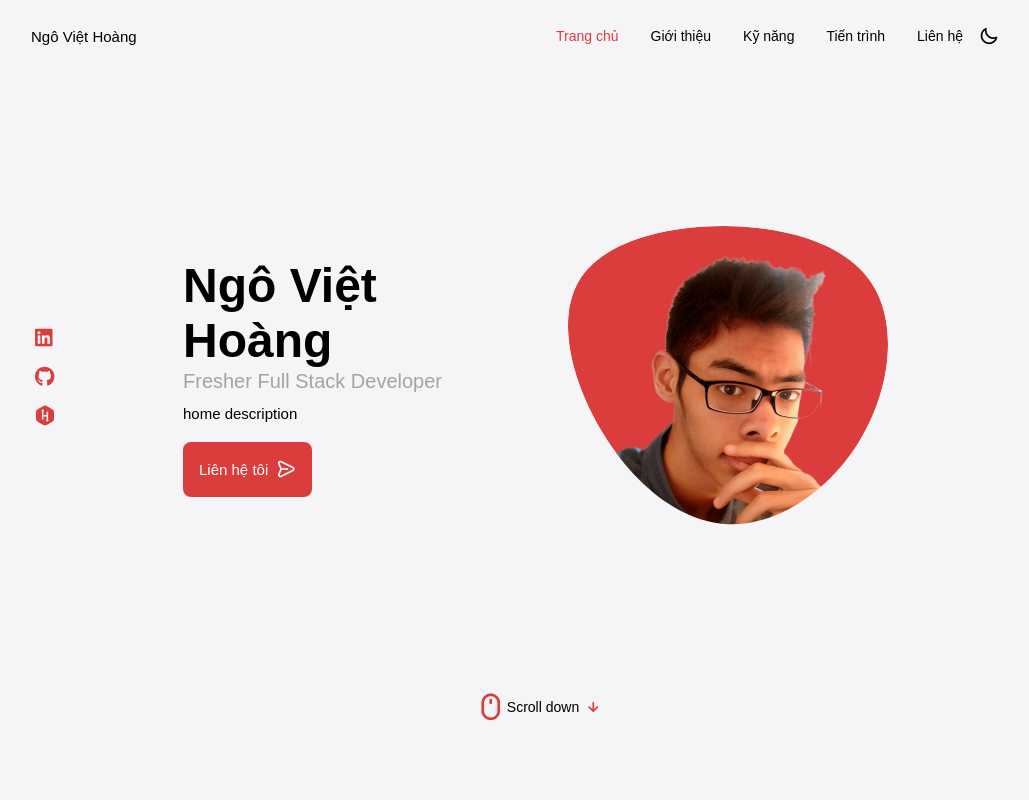
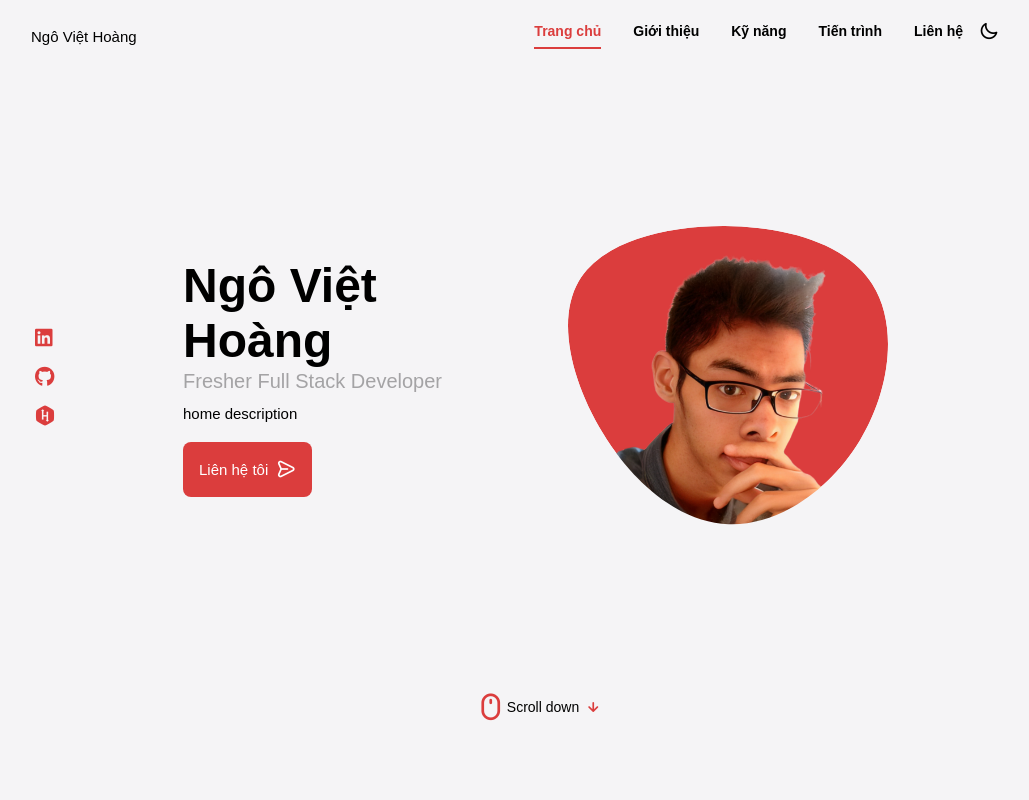
Before and after one commit to VietHoang319/MyPortfolio-ReactJS, a React (Create React App) app: page / in a window 1280 px wide. Shown: the top 800 px of the page, without its empty margins (125-1154 px from the left). Built offline with nearby package versions, Linux system fonts and the light colour scheme.

Commit message:
update css

```diff
--- a/src/assets/style/App.scss
+++ b/src/assets/style/App.scss
@@ -16,7 +16,7 @@ body {
 
 .dark-theme {
   --text-color: #fff;
-  --body-color: #000000;
+  --body-color: #282828;
   --scroll-bar-color: hsl(1, 12%, 48%);
   --scroll-thumb-color: hsl(1, 12%, 36%);
 }
--- a/src/layout/header/Header.scss
+++ b/src/layout/header/Header.scss
@@ -1,6 +1,6 @@
 .header {
   background-color: var(--body-color);
-  bottom: 0;
+  bottom: -1px;
   left: 0;
   position: fixed;
   width: 100%;
@@ -52,7 +52,7 @@
         margin-right: 1rem;
 
         @media screen and (min-width: 768px) {
-          margin: 0;
+          margin: 0 0 calc(0.5rem + 2px);
         }
 
         &:hover {
@@ -108,7 +108,13 @@
           display: flex;
           flex-direction: column;
           font-size: var(--small-font-size);
-          font-weight: var(--font-medium);
+          font-weight: var(--font-bold);
+
+          &:hover {
+            color: var(--first-color);
+            border-bottom: 2px solid var(--first-color);
+            padding-bottom: 0.5rem;
+          }
 
           @media screen and (max-width: 350px) {
             column-gap: 0;
@@ -120,12 +126,15 @@
 
             @media screen and (min-width: 768px) {
               display: none;
+              padding-bottom: calc(0.5rem + 2px);
             }
           }
         }
 
         .active-link {
           color: var(--first-color);
+          border-bottom: 2px solid var(--first-color);
+          padding-bottom: 0.5rem;
         }
       }
     }
```
